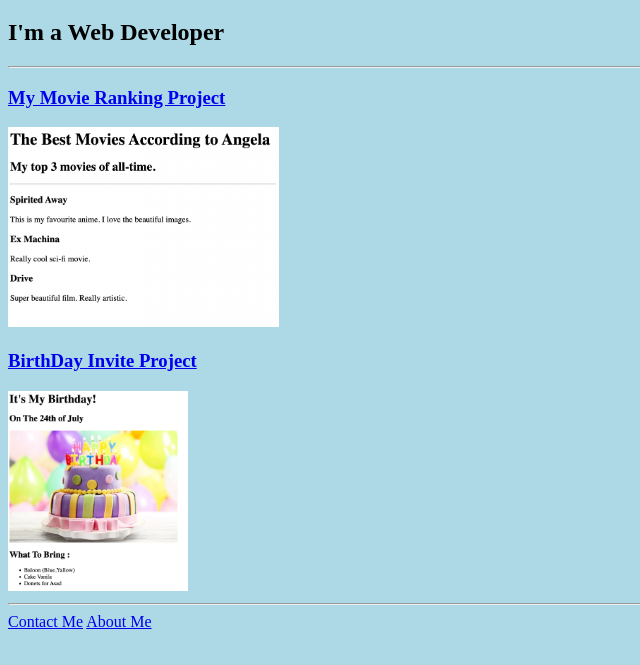
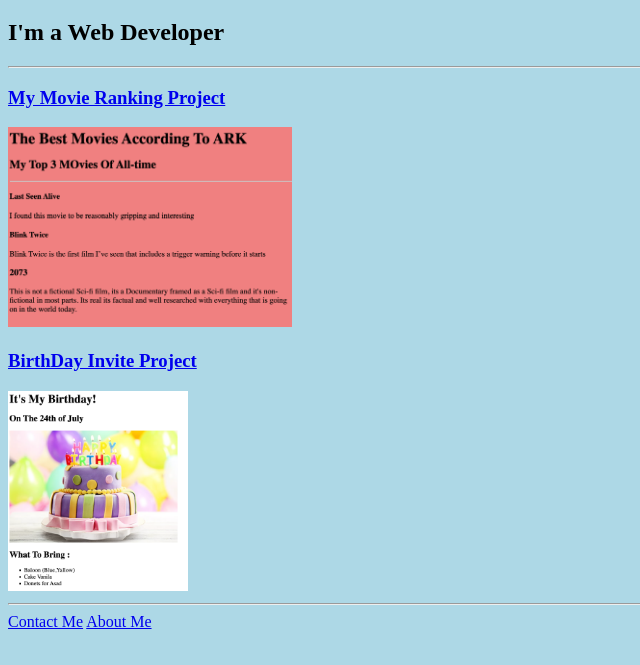
Before and after one commit to Bili01981/html.portfolio, a plain HTML site: page index.html in a window 1280 px wide. Shown: the part 61-726 px from the top of the page, without its empty margins (0-640 px from the left). Drawn offline with Linux system fonts and the light colour scheme.

Commit message:
Add files via upload

```diff
--- a/index.html
+++ b/index.html
@@ -20,7 +20,7 @@
     <h2>I'm a Web Developer</h2>
     <hr>
     <h3><a href="./public/movie-ranking.html">My Movie Ranking Project</h3>
-        <img src="./assets/images/movie-ranking.png" height="200" alt="Movie Ranking Project">
+        <img src="./assets/images/ark col movie .png" height="200" alt="Movie Ranking Project">
     <h3><a href="./public/birthday-invite.html">BirthDay Invite Project</h3>
         <img src="./assets/images/ark birth day.png" height="200" alt="BirthDay Cake">
 
```
Also changed, not shown: public/movie-ranking.html (+5 -0 lines), assets/images/ark col movie .png (added).
